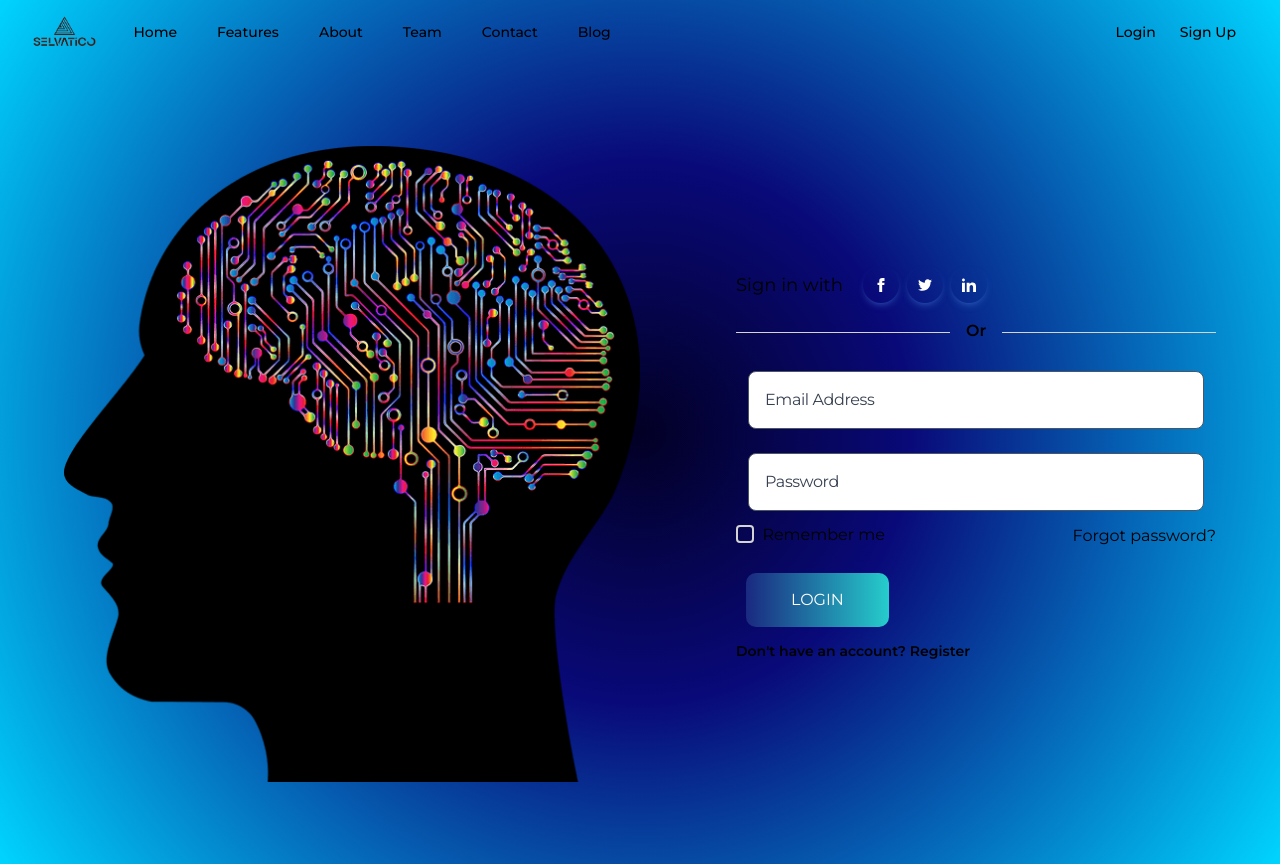
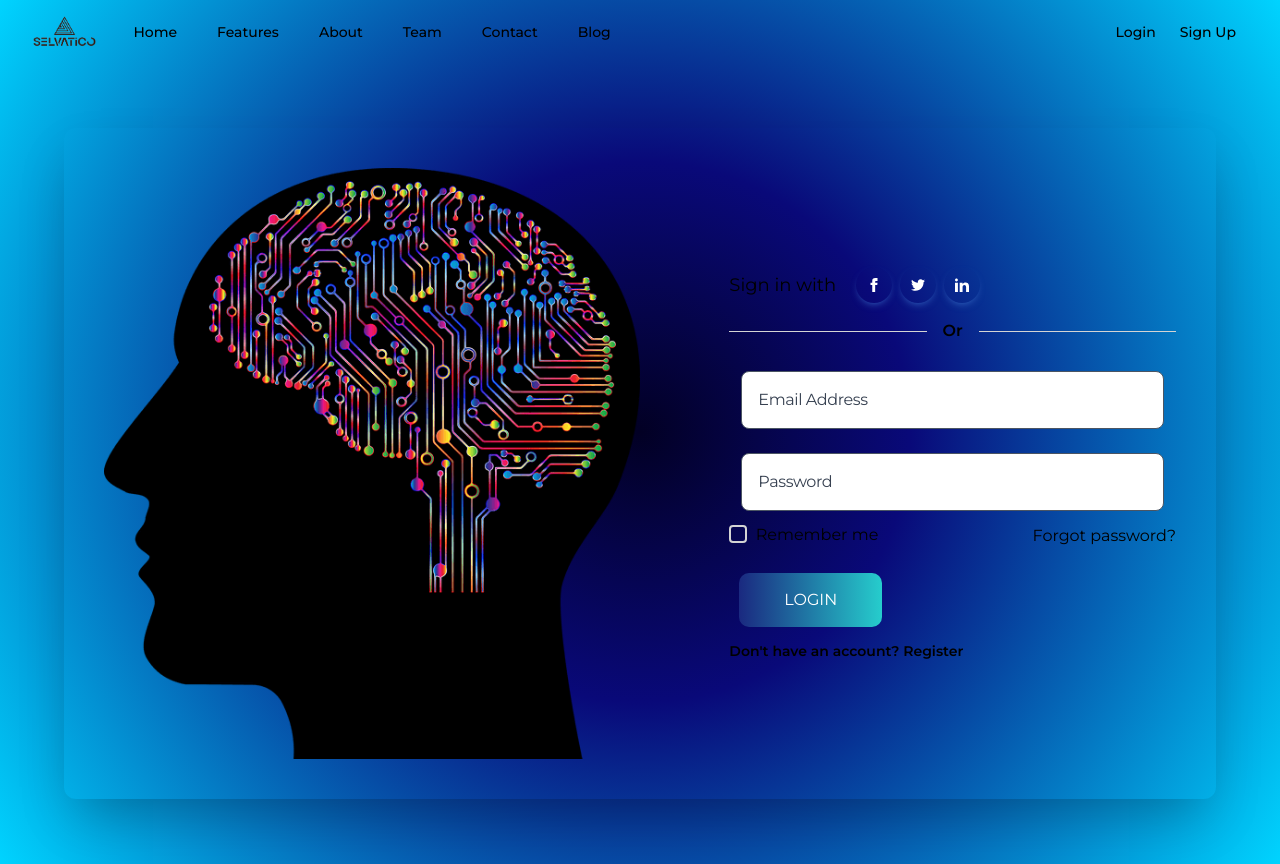
Before and after one commit to khademmilad/selvatico, a Next.js app in the folder frontend/: page /login in a window 1280 px wide. Built offline with nearby package versions, Linux system fonts and the light colour scheme.

Commit message:
login looks good

```diff
--- a/frontend/src/app/login/page.tsx
+++ b/frontend/src/app/login/page.tsx
@@ -33,7 +33,7 @@ const Login = (props: Props) => {
 
   return (
     <section className="max-sm:p-16 p-16 max-w-7xl mx-auto h-screen">
-      <div className="h-full">
+      <div className=" p-10 rounded-xl bg-opacity-10 mx-auto shadow-2xl">
         <div className="g-6 flex h-full flex-wrap items-center justify-center lg:justify-between">
           <div className="shrink-1 mb-12 grow-0 basis-auto md:mb-0 md:w-9/12 md:shrink-0 lg:w-6/12 xl:w-6/12">
             <img src={login.src} className="w-full" alt="Sample image" />
```
